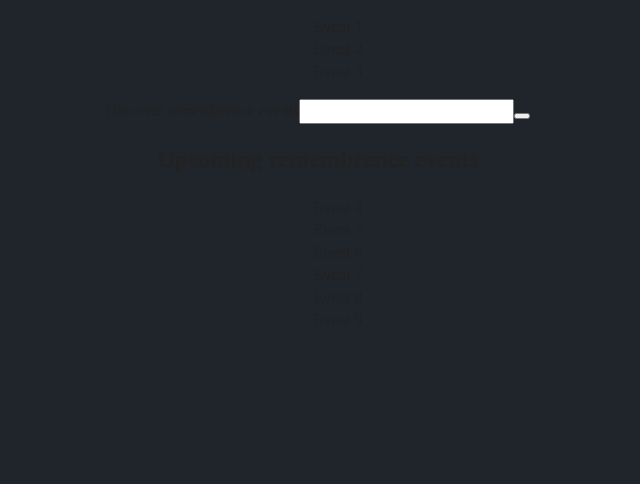
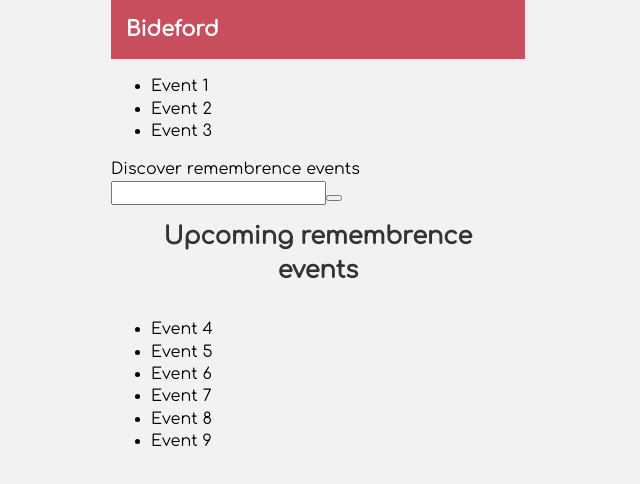
Before and after one commit to chrisharrison/bideford-frontend, a React (Create React App) app in the folder app/: page / in a window 1280 px wide. Shown: the top 484 px of the page, without its empty margins (322-962 px from the left). Built offline with nearby package versions, Linux system fonts and the light colour scheme.

Commit message:
Start of mashing pages in

```diff
--- a/app/public/css/main.css
+++ b/app/public/css/main.css
@@ -11,7 +11,6 @@
    ========================================================================== */
 
 html {
-    color: #222;
     font-size: 1em;
     line-height: 1.4;
 }
@@ -372,3 +371,7 @@
         page-break-after: avoid;
     }
 }
+
+.silence {
+    color: #222;
+}
--- /dev/null
+++ b/app/public/css/pages.css
@@ -0,0 +1,40 @@
+body {
+    margin: 0 auto;
+    padding: 0;
+    font-family: 'Comfortaa', cursive;
+    width: 414px;
+    background-color: #f2f2f2;
+}
+
+#header {
+    background-color: #c94e5d;
+    margin: 0;
+    padding: 0;
+}
+
+#main-content {
+    background-color: #fff;
+}
+
+h1 {
+    padding: 15px;
+    margin: 0;
+    color: #fff;
+    font-size: 1.3em;
+}
+
+h2 {
+    text-align: center;
+    font-size: 1.5em;
+    color: #333;
+    margin: 0;
+    padding: 15px 10px;
+}
+
+p {
+    text-align: center;
+    font-size: 1.2em;
+    color: #555;
+    width: 80%;
+    margin: 0 auto;
+}
--- a/app/public/index.html
+++ b/app/public/index.html
@@ -8,8 +8,10 @@
         <title>Bideford</title>
         <link rel="stylesheet" href="css/normalize.css">
         <link rel="stylesheet" href="css/main.css">
+        <link href="https://fonts.googleapis.com/css?family=Comfortaa" rel="stylesheet">
+        <link rel="stylesheet" href="css/pages.css">
     </head>
-    <body class="c-breathe">
+    <body>
         <noscript>You need to enable JavaScript to run this app.</noscript>
 
         <div id="root"></div>
--- a/app/src/App.js
+++ b/app/src/App.js
@@ -46,7 +46,10 @@
     }
 
     return (
-      <div id={"root"}>
+      <div>
+        <div id="header">
+          <h1>Bideford</h1>
+        </div>
         {page}
       </div>
     );
--- a/app/src/Event/index.js
+++ b/app/src/Event/index.js
@@ -25,9 +25,7 @@
           </div>
         </div>
 
-        <div className="bottom-link">
-
-        </div>
+        <p class="memoria-link"><a href="#">Keep your loved ones memory alive</a></p>
       </div>
     );
   }
--- a/app/src/Share/index.js
+++ b/app/src/Share/index.js
@@ -3,8 +3,17 @@
 class Share extends Component {
   render() {
     return (
-      <div>
-        <h1>Share</h1>
+      <div id="main-content">
+        <h2>Keep your loved one's memory alive</h2>
+        <p>
+          <img src="../resources/images/logo/memoria-app-logo.png" />
+        </p>
+        <p>
+          The memorial app that helps you build the memories of your loved one's life
+        </p>
+        <p>
+          <a href="../resources/images/logo/apple-download.png"></a>
+        </p>
       </div>
     );
   }
--- a/app/src/Silence/index.js
+++ b/app/src/Silence/index.js
@@ -23,12 +23,14 @@
 
   render() {
     return (
-      <div className="c-breathe__inner">
-        <Count count={this.state.totalCount}/>
+      <div classname="c-breathe">
+        <div className="c-breathe__inner silence">
+          <Count count={this.state.totalCount}/>
 
-        <WebsocketComponent socketUrl={this.props.socketUrl} handleCount={this.handleCount} />
+          <WebsocketComponent socketUrl={this.props.socketUrl} handleCount={this.handleCount} />
 
-        <div className="pulser"></div>
+          <div className="pulser"></div>
+        </div>
       </div>
     );
   }
```
